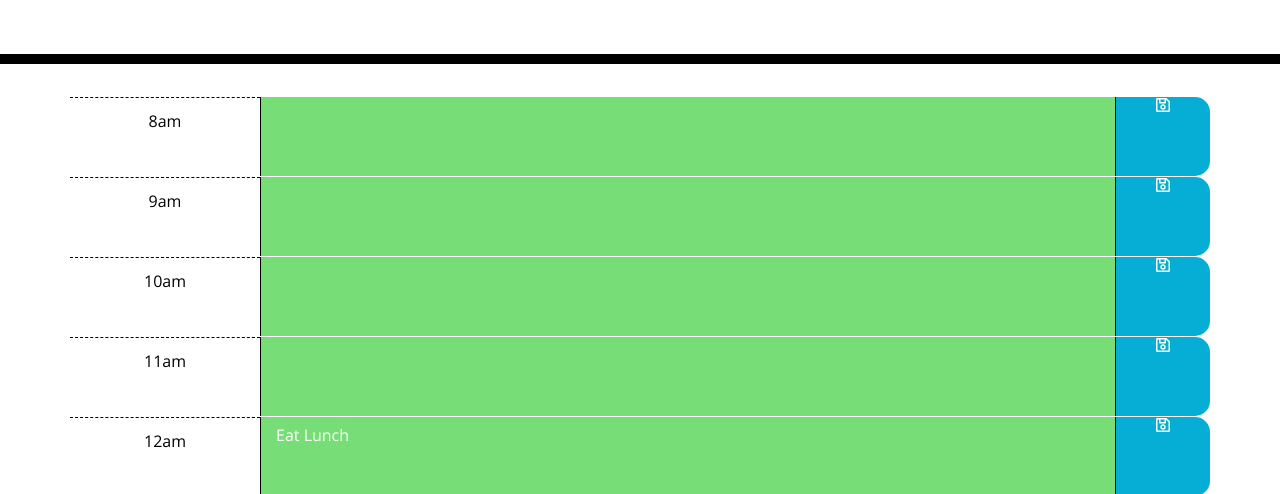
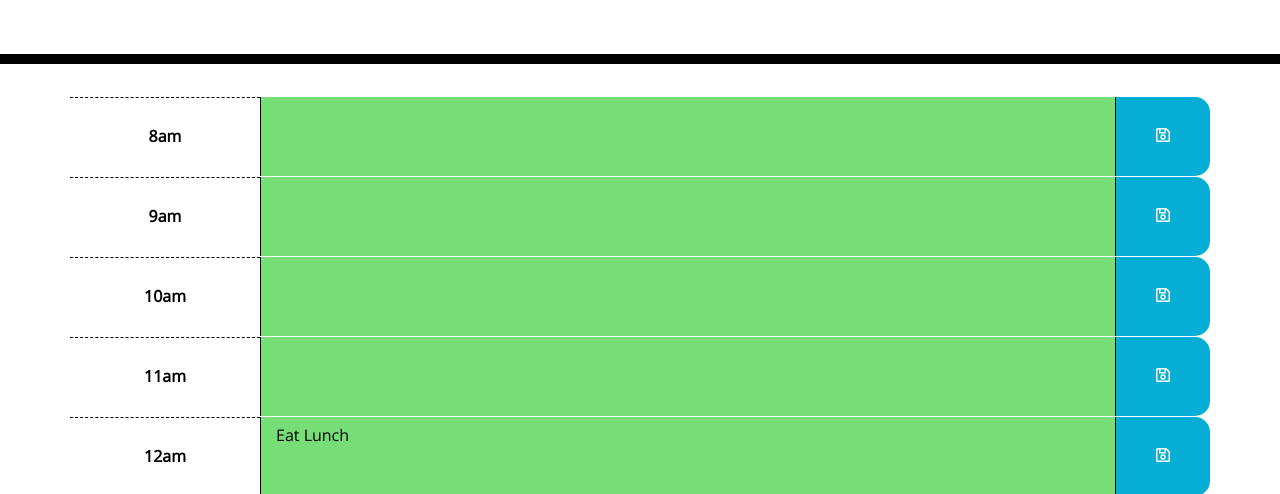
Before and after one commit to jeashwor/Work_Day_Scheduler, a plain HTML site: page index.html in a window 1280 px wide. Shown: the part 258-752 px from the top of the page. Drawn offline with nearby package versions, Linux system fonts and the light colour scheme.

Commit message:
updated styling to match given gif example with black text in description fields.

```diff
--- a/scheduler.js
+++ b/scheduler.js
@@ -10,7 +10,7 @@ var i = 0;
 
 // Creates variables using moment().
 var today = moment().format("dddd, MMMM Do");
-var hours24 = moment().format("H");
+var hours24 = (moment().format("H") -10);
 
 // Get stored ToDoItems if they exist in local storage
 var storedToDoItems = JSON.parse(localStorage.getItem("ToDoItems"));
--- a/style.css
+++ b/style.css
@@ -11,6 +11,10 @@ textarea {
   color: #000000;
   border-left: 1px solid black;
   padding: 10px;
+}
+
+a {
+  padding-top: 30px;
 }
 
 .jumbotron {
@@ -47,22 +51,20 @@ margin-top: 30px;
   background-color: #ffffff;
   color: #000000;
   border-top: 1px dashed #000000;
-  padding-top: 15px;
+  padding-top: 30px;
+  font-weight: bold;
 }
 
 .past {
   background-color: #d3d3d3;
-  color: white;
 }
 
 .present {
   background-color: #ff6961;
-  color: white;
 }
 
 .future {
   background-color: #77dd77;
-  color: white;
 }
 
 .saveBtn {
```
